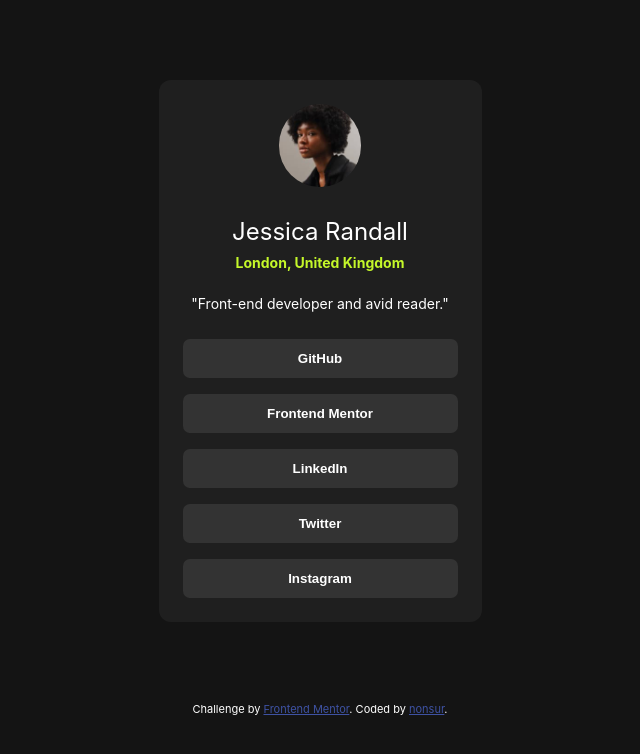
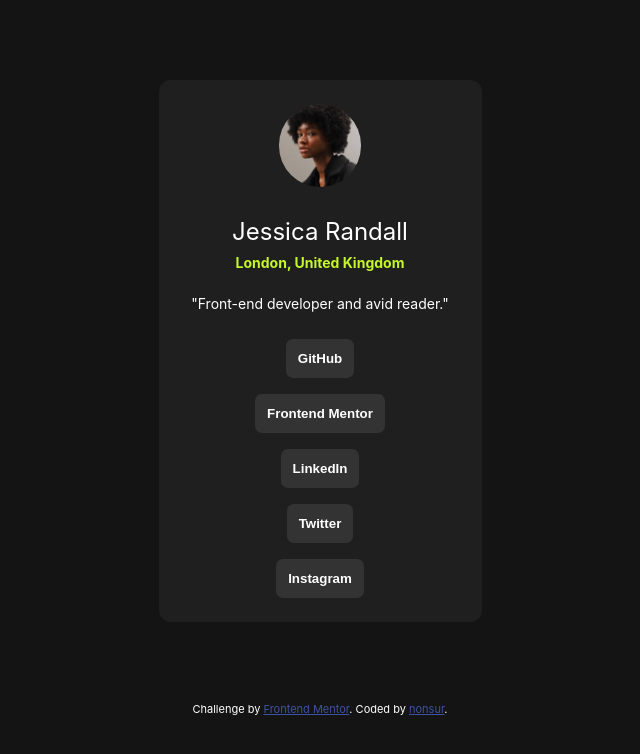
Before and after one commit to nonsur/Social-links-profile, a plain HTML site: page index.html in a window 1280 px wide. Shown: the whole page, without its empty margins (320-960 px from the left). Drawn offline with Linux system fonts and the light colour scheme.

Commit message:
update css

```diff
--- a/main.css
+++ b/main.css
@@ -1,6 +1,6 @@
 * {
     padding: 0;
-    margin: 0;
+    margin: auto;
 }
 
 :root {
@@ -20,6 +20,8 @@ body {
 }
 
 .frame {
+    display: flex;
+    flex-direction: column;
     margin: 5rem auto;
     padding: 24px;
     max-width: 275px;
@@ -31,9 +33,7 @@ body {
 }
 
 .profile {
-
     width: 30%;
-
     margin-bottom: 1.7rem;
 }
 
```
